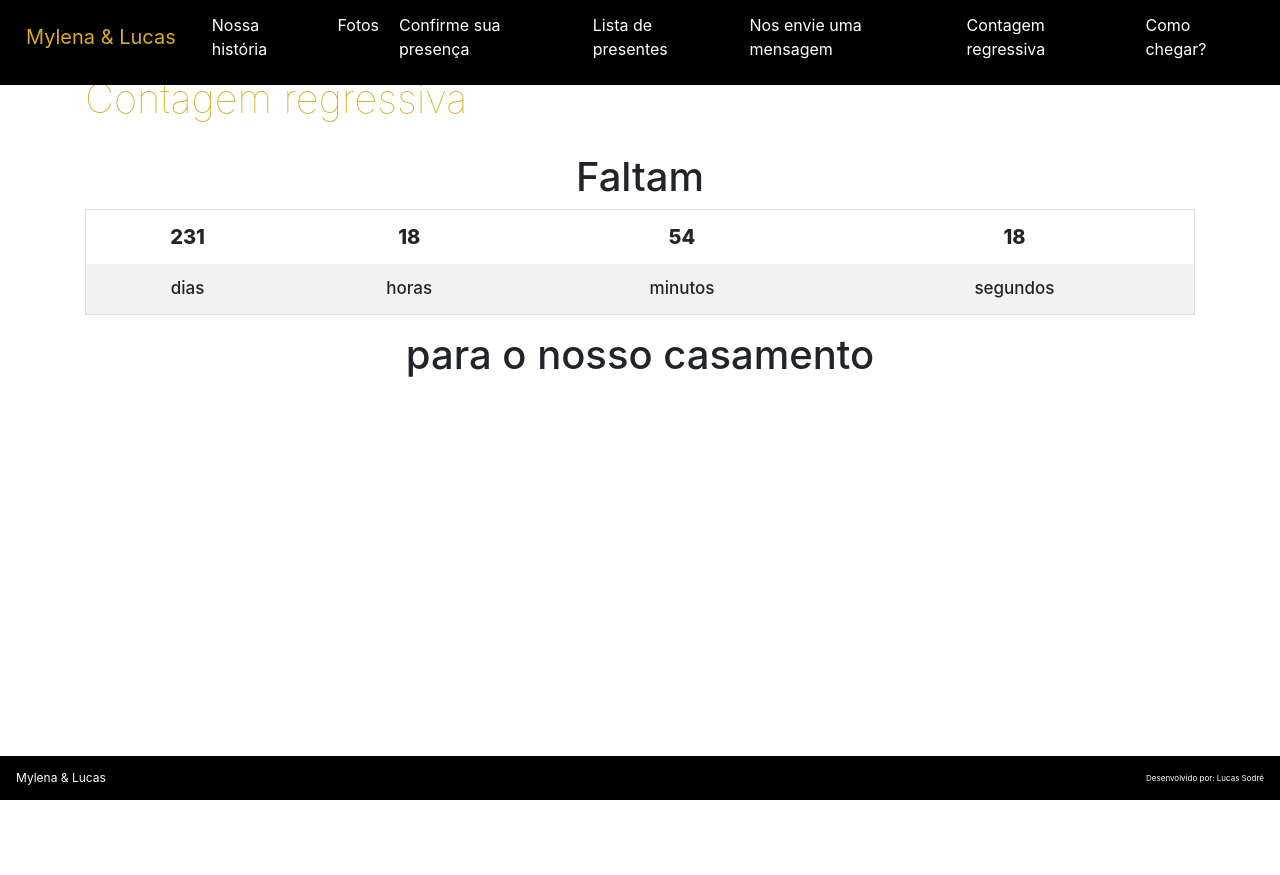
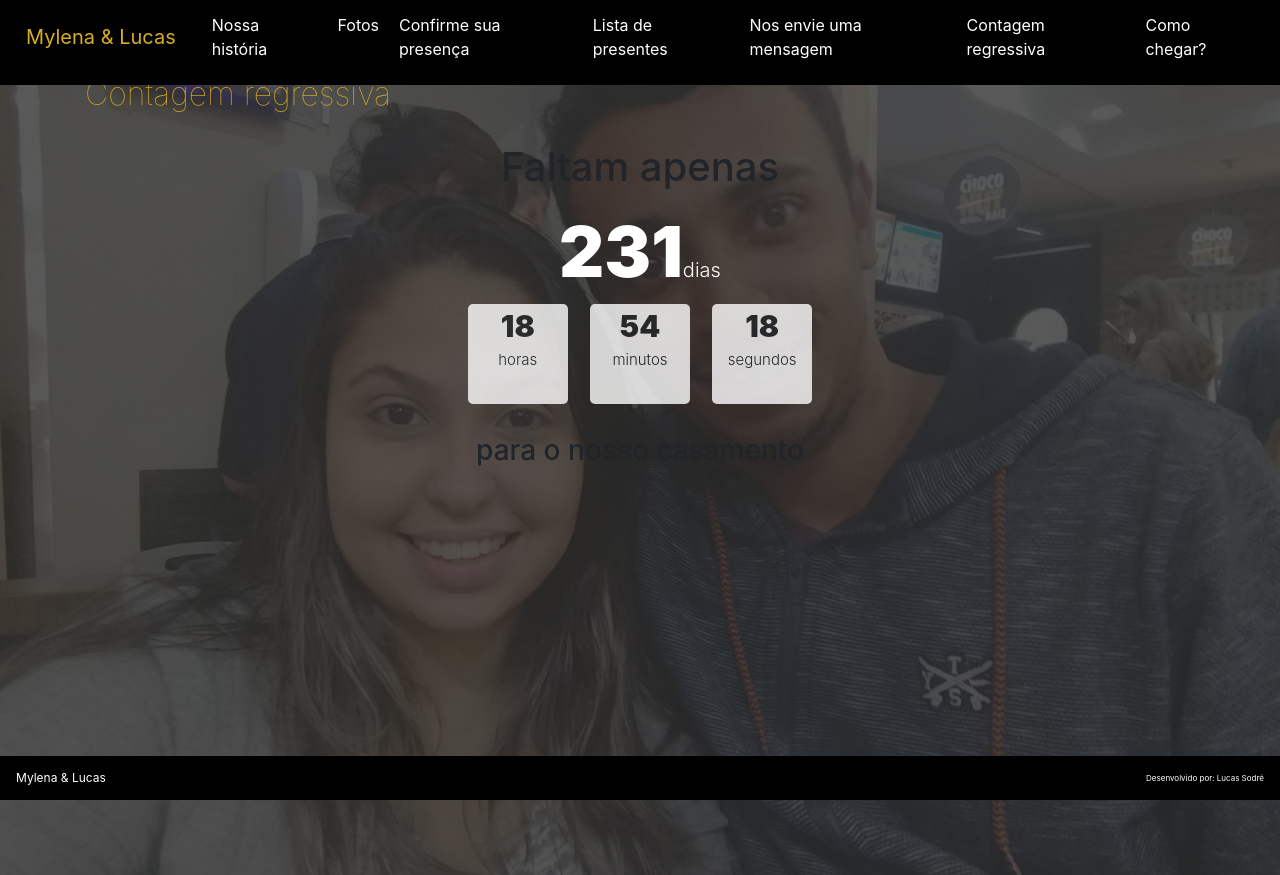
Before and after one commit to mylu26/mylu26.github.io, a React (Create React App) app: page /countdown in a window 1280 px wide. Before the commit the page ends 800 px from the top, so only its background shows below. Built offline with nearby package versions, Linux system fonts and the light colour scheme; what google-maps-react would draw is missing.

Commit message:
Ajustes nas páginas, títulos e componnetes

```diff
--- a/src/components/TitleComponent.js
+++ b/src/components/TitleComponent.js
@@ -7,6 +7,6 @@ export default class TitleComponent extends React.Component {
     }
 
     render() {
-        return <h1 style={this.styles}>{this.props.children}</h1>
+        return <h2 style={this.styles}>{this.props.children}</h2>
     }
 }
--- a/src/pages/CountdownPage.js
+++ b/src/pages/CountdownPage.js
@@ -3,6 +3,7 @@ import { Table } from 'react-bootstrap'
 import ContainerComponent from '../components/ContainerComponent'
 import SeparatorComponent from '../components/SeparatorComponent'
 import TitleComponent from '../components/TitleComponent'
+import ImageBackground from '../assets/image/countdownOverlay.jpg'
 
 export default class CountdownPage extends React.Component {
     constructor(props) {
@@ -38,25 +39,55 @@ export default class CountdownPage extends React.Component {
 
     styles = {
         div: {
-            padingLeft: 10,
-            padingRight: 10,
             justifyContent: 'center',
-            textAlign: 'center'
+            textAlign: 'center',
+            divBackground: {
+                height: window.outerHeight,
+                backgroundImage: `url(${ImageBackground})`,
+                backgroundPosition: 'center',
+                backgroundSize: 'cover',
+                backgroundRepeat: 'no-repeat'
+            }
         },
-        textDate: {
+        divTime: {
+            display: 'flex',
+            justifyContent: 'center'
+        },
+        time: {
+            days: {
+                fontSize: 70,
+                fontWeight: 900,
+                color: '#fff',
+                marginBottom: 0,
+                daysDescription: {
                     fontSize: 20,
-            fontWeight: 800
+                    fontWeight: 300,
+                    marginBottom: 0
+                }
             },
-        textDescription: {
-            fontSize: 17,
-            fontWeight: 500
+            marginLeft: '1%',
+            marginRight: '1%',
+            width: 100,
+            height: 100,
+            borderRadius: 5,
+            textAlign: 'center',
+            fontSize: 30,
+            fontWeight: 900,
+            backgroundColor: '#fff',
+            opacity: '0.8',
+            alignItems: 'center',
+            justifyContent: 'center',
+            timeDescription: {
+                fontSize: 15,
+                fontWeight: 300
+            }
         }
     }
 
     render() {
         let { days, hours, minutes, seconds } = this.state
         return (
-            <div>
+            <div style={this.styles.div.divBackground}>
                 <ContainerComponent fixedBottom>
                     <div className={'container'}>
                         <TitleComponent>Contagem regressiva</TitleComponent>
@@ -69,44 +100,37 @@ export default class CountdownPage extends React.Component {
                                 <p>Carregando...</p>
                             ) : (
                                 <div>
-                                    <h1>Faltam</h1>
-                                    <Table striped bordered hover borderless>
-                                        <thead>
-                                            <tr>
-                                                <th style={this.styles.textDate}>
+                                    <h1>Faltam apenas</h1>
+                                    <div style={this.styles.time.days}>
                                         {days}
-                                                </th>
-                                                <th style={this.styles.textDate}>
-                                                    {hours}
-                                                </th>
-                                                <th style={this.styles.textDate}>
-                                                    {minutes}
-                                                </th>
-                                                <th style={this.styles.textDate}>
-                                                    {seconds}
-                                                </th>
-                                            </tr>
-                                        </thead>
-                                        <tbody>
-                                            <tr>
-                                                <td style={this.styles.textDescription}>
+                                        <span
+                                            style={this.styles.time.days.daysDescription}
+                                        >
                                             dias
-                                                </td>
-                                                <td style={this.styles.textDescription}>
+                                        </span>
+                                    </div>
+                                    <div style={this.styles.divTime}>
+                                        <div style={this.styles.time}>
+                                            <div>{hours}</div>
+                                            <p style={this.styles.time.timeDescription}>
                                                 horas
-                                                </td>
-                                                <td style={this.styles.textDescription}>
+                                            </p>
+                                        </div>
+                                        <div style={this.styles.time}>
+                                            <div>{minutes}</div>
+                                            <p style={this.styles.time.timeDescription}>
                                                 minutos
-                                                </td>
-                                                <td style={this.styles.textDescription}>
+                                            </p>
+                                        </div>
+                                        <div style={this.styles.time}>
+                                            <div>{seconds}</div>
+                                            <p style={this.styles.time.timeDescription}>
                                                 segundos
-                                                </td>
-                                            </tr>
-                                        </tbody>
-                                    </Table>
-                                    <h1 style={this.styles.title}>
-                                        para o nosso casamento
-                                    </h1>
+                                            </p>
+                                        </div>
+                                    </div>
+                                    <SeparatorComponent />
+                                    <h3>para o nosso casamento</h3>
                                 </div>
                             )}
                         </div>
```
Also changed, not shown: src/assets/image/countdown.jpg (added), src/assets/image/countdownOverlay.jpg (added). Lines whose indentation alone changed are shown as unchanged.
